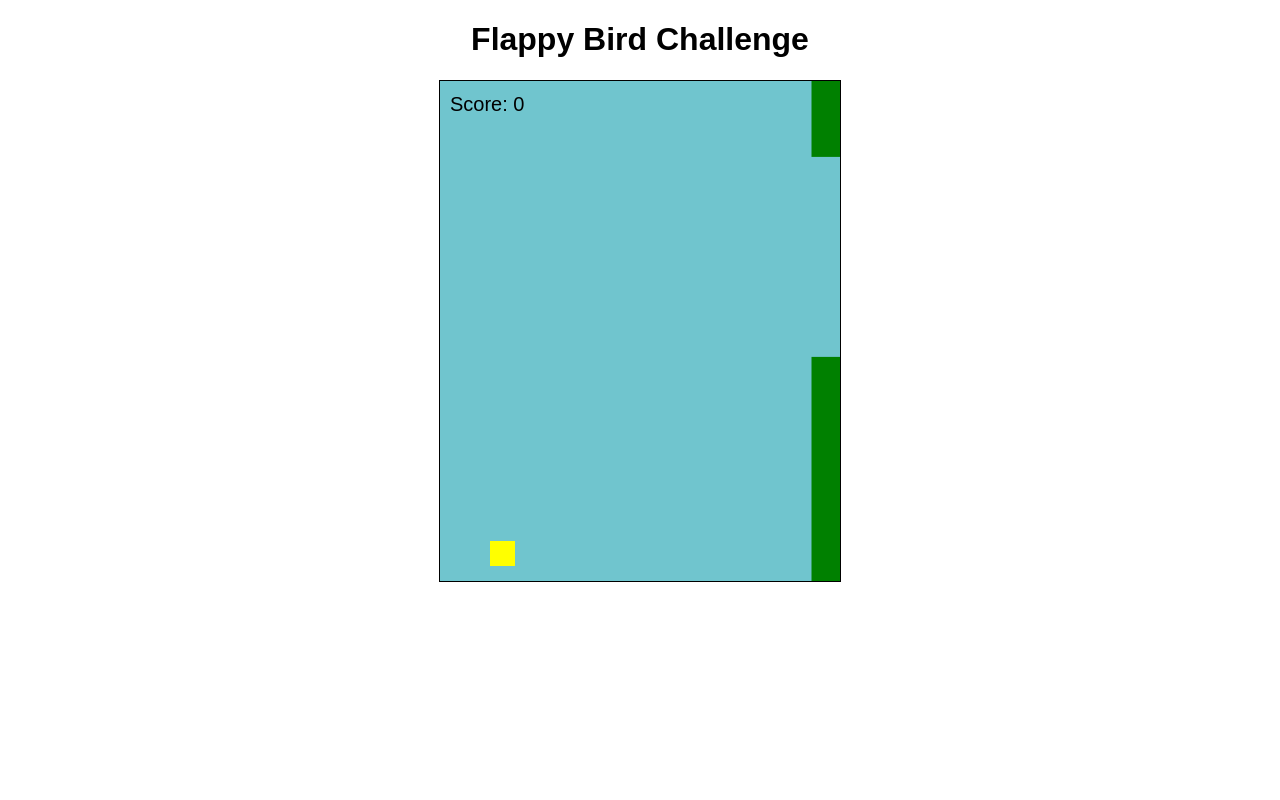
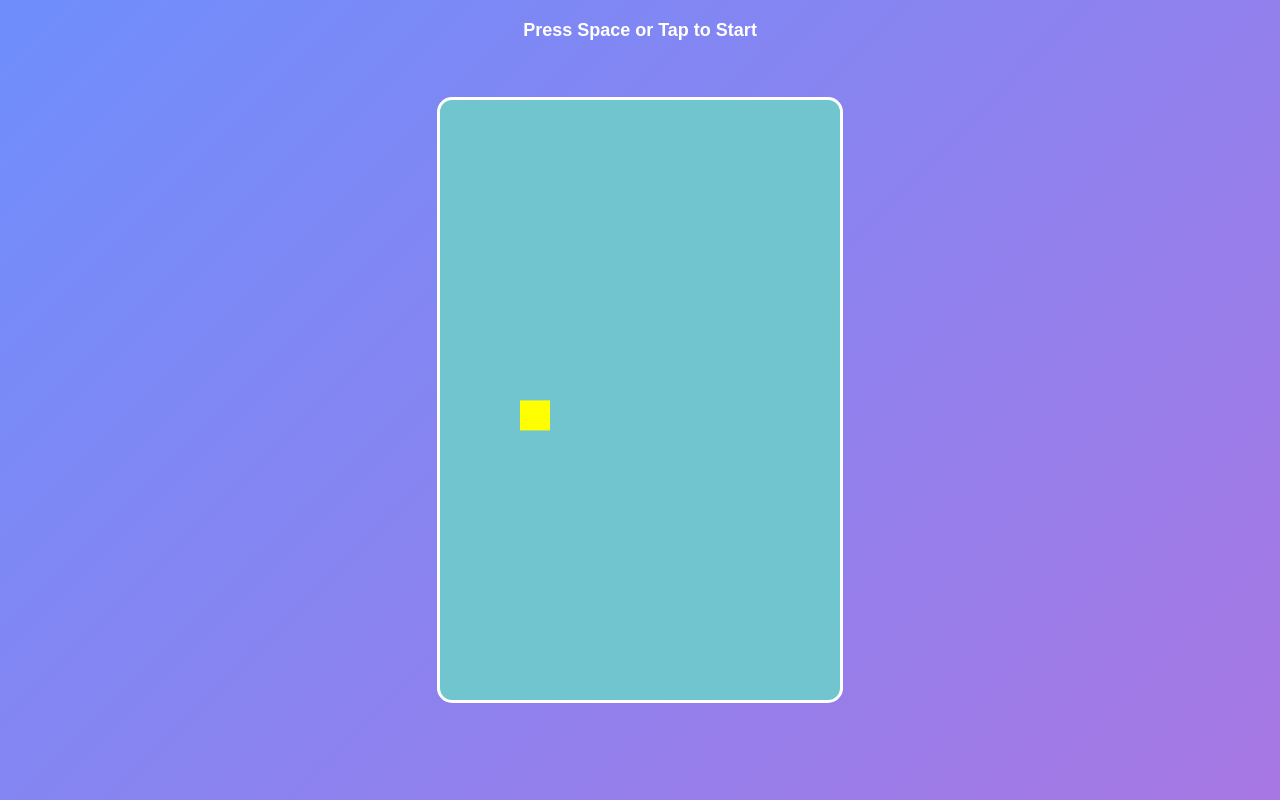
Before and after one commit to TheZoryn/Flappy, a plain HTML site: page flappy.html in a window 1280 px wide. Drawn offline with Linux system fonts and the light colour scheme.

Commit message:
Update flappy.html

```diff
--- a/flappy.html
+++ b/flappy.html
@@ -2,124 +2,161 @@
 <html lang="en">
 <head>
   <meta charset="UTF-8">
-  <title>Flappy Bird Challenge</title>
+  <meta name="viewport" content="width=device-width, initial-scale=1.0">
+  <title>WePlay Flappy Bird</title>
   <style>
-    body { text-align: center; font-family: Arial; }
-    canvas { border: 1px solid black; display: block; margin: 20px auto; background: #70c5ce; }
-    #mathGate { display: none; margin-top: 20px; }
-    input { padding: 5px; margin-right: 10px; }
+    body {
+      margin: 0;
+      font-family: Arial, sans-serif;
+      display: flex;
+      justify-content: center;
+      align-items: center;
+      background: linear-gradient(135deg, #6e8efb, #a777e3);
+      height: 100vh;
+    }
+    canvas {
+      border: 3px solid #fff;
+      border-radius: 15px;
+      display: block;
+      background: #70c5ce;
+    }
+    #instructions {
+      position: absolute;
+      top: 20px;
+      text-align: center;
+      width: 100%;
+      color: white;
+      font-size: 18px;
+      font-weight: bold;
+    }
   </style>
 </head>
 <body>
-  <h1>Flappy Bird Challenge</h1>
-  <canvas id="gameCanvas" width="400" height="500"></canvas>
-
-  <div id="mathGate">
-    <h2>Math Gate: Solve to continue</h2>
-    <p>Enter the secret code:</p>
-    <input type="text" id="mathInput" placeholder="Enter code">
-    <button id="submitMath">Submit</button>
-    <p id="mathMsg" style="color:red;"></p>
-  </div>
+  <div id="instructions">Press Space or Tap to Start</div>
+  <canvas id="gameCanvas" width="400" height="600"></canvas>
 
   <script>
-    const canvas = document.getElementById("gameCanvas");
-    const ctx = canvas.getContext("2d");
+    const canvas = document.getElementById('gameCanvas');
+    const ctx = canvas.getContext('2d');
 
-    // Bird variables
-    let bird = { x: 50, y: 250, width: 25, height: 25, gravity: 1, lift: -15, velocity: 0 };
+    // Game variables
+    let bird = { x: 80, y: 300, width: 30, height: 30, dy: 0 };
+    const gravity = 0.4;
+    const jump = -7;
+    const pipeWidth = 60;
+    const pipeGap = 200; // Wider gap
     let pipes = [];
-    let frame = 0;
     let score = 0;
+    let gameStarted = false;
     let gameOver = false;
 
-    // Pipe settings
-    const pipeWidth = 50;
-    const pipeGap = 200; // Bigger gap for easier passing
+    // Secret code
+    const secretCode = "7887";
 
-    function createPipe() {
-      let top = Math.random() * 150 + 50;
-      let bottom = canvas.height - top - pipeGap;
-      pipes.push({ x: canvas.width, top: top, bottom: bottom, width: pipeWidth, scored: false });
+    function resetGame() {
+      bird.y = 300;
+      bird.dy = 0;
+      pipes = [];
+      score = 0;
+      gameOver = false;
+      gameStarted = false;
+      document.getElementById('instructions').textContent = "Press Space or Tap to Start";
+      requestAnimationFrame(draw);
     }
 
+    // Create pipes periodically
+    function createPipe() {
+      const topHeight = Math.random() * (canvas.height - pipeGap - 100) + 50;
+      pipes.push({ x: canvas.width, top: topHeight, bottom: topHeight + pipeGap });
+    }
+
+    // Handle input
+    function jumpBird() {
+      if(!gameStarted) {
+        gameStarted = true;
+        document.getElementById('instructions').textContent = "";
+      }
+      if(!gameOver) bird.dy = jump;
+    }
+
+    document.addEventListener('keydown', (e) => {
+      if(e.code === 'Space') jumpBird();
+    });
+
+    document.addEventListener('touchstart', jumpBird);
+
+    // Draw game
     function draw() {
-      ctx.clearRect(0,0,canvas.width,canvas.height);
+      ctx.clearRect(0,0,canvas.width, canvas.height);
 
       // Draw bird
-      ctx.fillStyle = "yellow";
+      bird.dy += gravity;
+      bird.y += bird.dy;
+      ctx.fillStyle = 'yellow';
       ctx.fillRect(bird.x, bird.y, bird.width, bird.height);
 
-      // Draw pipes
-      ctx.fillStyle = "green";
-      pipes.forEach(pipe => {
-        ctx.fillRect(pipe.x, 0, pipe.width, pipe.top);
-        ctx.fillRect(pipe.x, canvas.height - pipe.bottom, pipe.width, pipe.bottom);
-        pipe.x -= 1.5; // slower pipe speed
+      // Move and draw pipes
+      for(let i = 0; i < pipes.length; i++) {
+        pipes[i].x -= 2; // Slow speed
+        ctx.fillStyle = 'green';
+        ctx.fillRect(pipes[i].x, 0, pipeWidth, pipes[i].top);
+        ctx.fillRect(pipes[i].x, pipes[i].bottom, pipeWidth, canvas.height - pipes[i].bottom);
 
-        // Collision
-        if(bird.x < pipe.x + pipe.width && bird.x + bird.width > pipe.x &&
-          (bird.y < pipe.top || bird.y + bird.height > canvas.height - pipe.bottom)) {
-            gameOver = true;
+        // Check collision
+        if(bird.x + bird.width > pipes[i].x && bird.x < pipes[i].x + pipeWidth) {
+          if(bird.y < pipes[i].top || bird.y + bird.height > pipes[i].bottom) {
+            triggerDeath();
+            return;
+          }
         }
 
-        // Passed pipe
-        if(!pipe.scored && pipe.x + pipe.width < bird.x) {
+        // Score
+        if(!pipes[i].scored && pipes[i].x + pipeWidth < bird.x) {
           score++;
-          pipe.scored = true;
+          pipes[i].scored = true;
         }
-      });
+      }
 
-      // Bird physics
-      bird.velocity += bird.gravity;
-      bird.y += bird.velocity;
-      if(bird.y + bird.height > canvas.height || bird.y < 0) gameOver = true;
+      // Remove off-screen pipes
+      pipes = pipes.filter(p => p.x + pipeWidth > 0);
 
-      // Score
-      ctx.fillStyle = "black";
-      ctx.font = "20px Arial";
+      // Generate new pipe
+      if(gameStarted && pipes.length === 0 || (pipes[pipes.length-1].x < canvas.width - 200)) {
+        createPipe();
+      }
+
+      // Draw score
+      ctx.fillStyle = "white";
+      ctx.font = "24px Arial";
       ctx.fillText("Score: " + score, 10, 30);
 
-      // New pipes
-      if(frame % 120 === 0) createPipe(); // spacing between pipes
-      frame++;
+      // Check floor and ceiling
+      if(bird.y + bird.height > canvas.height || bird.y < 0) {
+        triggerDeath();
+        return;
+      }
 
       if(!gameOver) requestAnimationFrame(draw);
-      else checkMathGate();
     }
 
-    function flap() {
-      bird.velocity = bird.lift;
-    }
-    document.addEventListener("keydown", (e) => {
-      if(e.code === "Space") flap();
-    });
-    document.addEventListener("click", flap);
+    function triggerDeath() {
+      gameOver = true;
 
-    draw();
-
-    // Math gate
-    function checkMathGate() {
-      if(score >= 2){
-        canvas.style.display = "none";
-        document.getElementById("mathGate").style.display = "block";
-
-        const submitBtn = document.getElementById("submitMath");
-        submitBtn.onclick = () => {
-          const val = document.getElementById("mathInput").value;
-          const msg = document.getElementById("mathMsg");
-          if(val == "7887"){  // secret code
-            window.location.href = "group.html"; // redirect to real app
-          } else {
-            msg.textContent = "Wrong code! Restarting game...";
-            setTimeout(() => location.reload(), 1500);
-          }
+      if(score === 2) {
+        const userCode = prompt("Enter the developer secret code:");
+        if(userCode === secretCode) {
+          window.location.href = "group.html"; // Go to real app
+        } else {
+          alert("Wrong code! Restarting game.");
+          resetGame();
         }
       } else {
-        alert("Score less than 2! Restarting game...");
-        location.reload();
+        alert("You died! Restarting game.");
+        resetGame();
       }
     }
+
+    draw(); // Initial draw
   </script>
 </body>
 </html>
```
